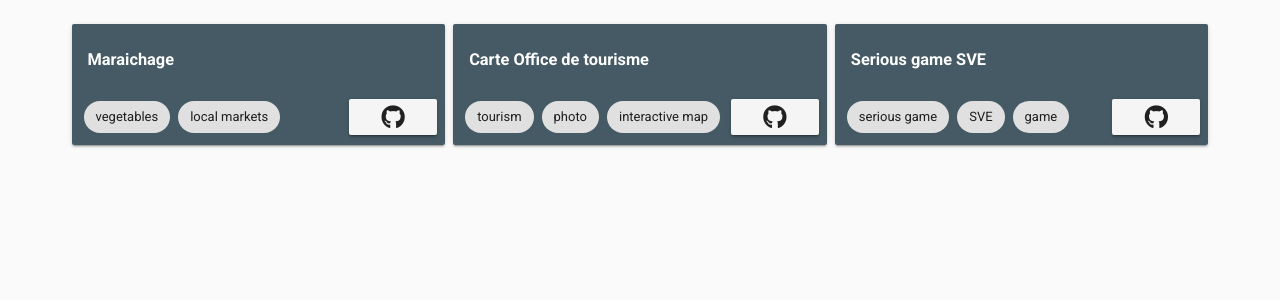
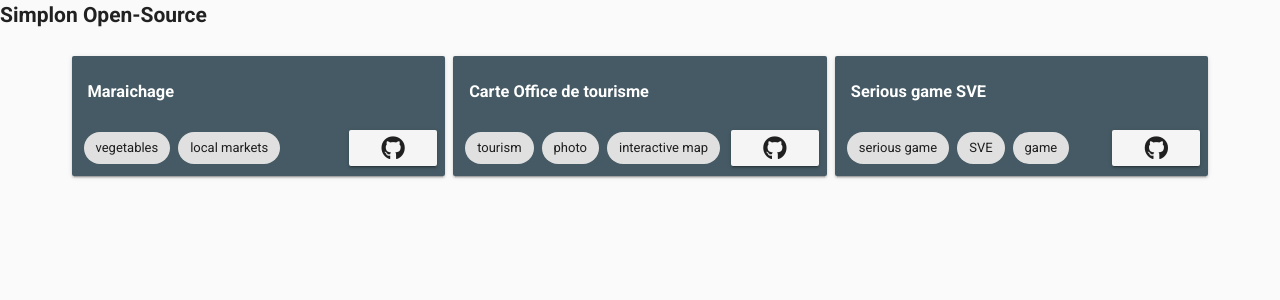
Before and after one commit to ldevernay/sos-vue, a Vue app: page / in a window 1280 px wide. Shown: the top 300 px of the page. Built offline with nearby package versions, Linux system fonts and the light colour scheme.

Commit message:
add title

```diff
--- a/src/views/Projects.vue
+++ b/src/views/Projects.vue
@@ -1,5 +1,8 @@
 <template>
-	<project-list :projects_list="{projects}"></project-list>
+	<section>
+		<h1>Simplon Open-Source</h1>
+		<project-list :projects_list="{projects}"></project-list>
+	</section>
 </template>
 
 <script>
```
